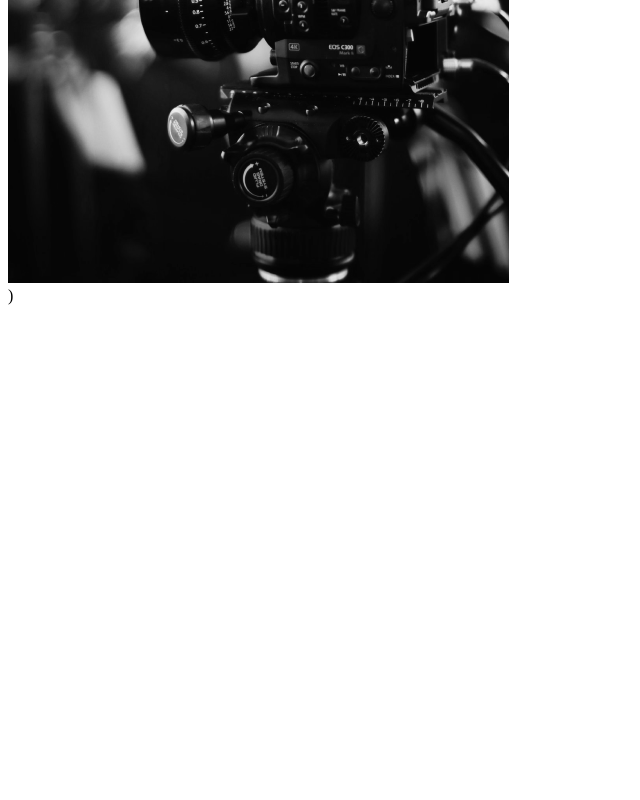
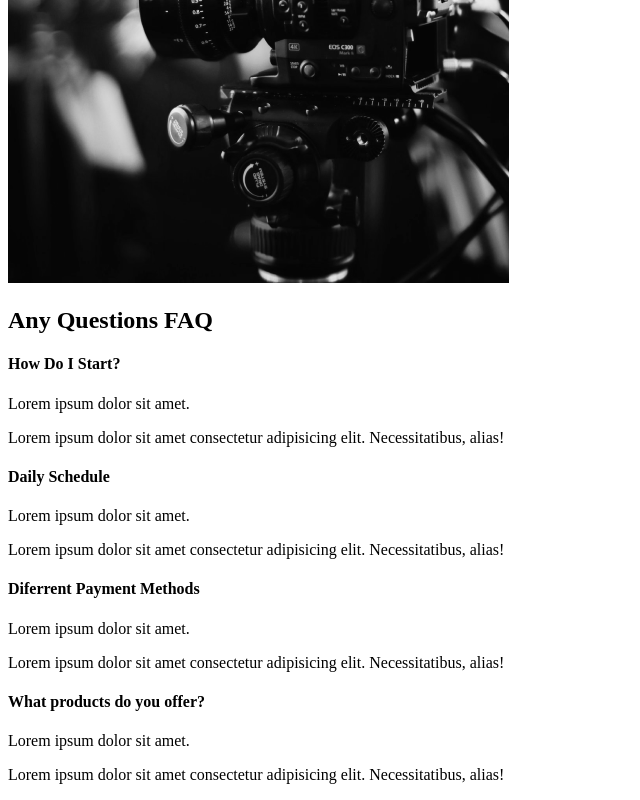
Before and after one commit to mapper895/the-creative-react-course-capture, a React (Create React App) app: page / in a window 1280 px wide. Shown: the part 2099-2899 px from the top of the page, without its empty margins (0-640 px from the left). Before the commit the page ends 2412 px from the top, so only its background shows below. Built offline with nearby package versions, Linux system fonts and the light colour scheme.

Commit message:
4. Faq Section

```diff
--- /dev/null
+++ b/src/components/FaqSection.js
@@ -0,0 +1,53 @@
+import React from "react";
+
+const FaqSection = () => {
+  return (
+    <div className="faq">
+      <h2>
+        Any Questions <span>FAQ</span>{" "}
+      </h2>
+      <div className="question">
+        <h4>How Do I Start?</h4>
+        <div className="answer">
+          <p>Lorem ipsum dolor sit amet.</p>
+          <p>
+            Lorem ipsum dolor sit amet consectetur adipisicing elit.
+            Necessitatibus, alias!
+          </p>
+        </div>
+      </div>
+      <div className="question">
+        <h4>Daily Schedule</h4>
+        <div className="answer">
+          <p>Lorem ipsum dolor sit amet.</p>
+          <p>
+            Lorem ipsum dolor sit amet consectetur adipisicing elit.
+            Necessitatibus, alias!
+          </p>
+        </div>
+      </div>
+      <div className="question">
+        <h4>Diferrent Payment Methods</h4>
+        <div className="answer">
+          <p>Lorem ipsum dolor sit amet.</p>
+          <p>
+            Lorem ipsum dolor sit amet consectetur adipisicing elit.
+            Necessitatibus, alias!
+          </p>
+        </div>
+      </div>
+      <div className="question">
+        <h4>What products do you offer?</h4>
+        <div className="answer">
+          <p>Lorem ipsum dolor sit amet.</p>
+          <p>
+            Lorem ipsum dolor sit amet consectetur adipisicing elit.
+            Necessitatibus, alias!
+          </p>
+        </div>
+      </div>
+    </div>
+  );
+};
+
+export default FaqSection;
--- a/src/pages/AboutUs.js
+++ b/src/pages/AboutUs.js
@@ -2,12 +2,14 @@ import React from "react";
 // Page components
 import AboutSection from "../components/AboutSection";
 import ServicesSection from "../components/ServicesSection";
+import FaqSection from "../components/FaqSection";
 
 const AboutUS = () => {
   return (
     <>
       <AboutSection />
-      <ServicesSection />)
+      <ServicesSection />
+      <FaqSection />
     </>
   );
 };
```
Also changed, not shown: 1 other file (tests, documents, lock files or other folders).
